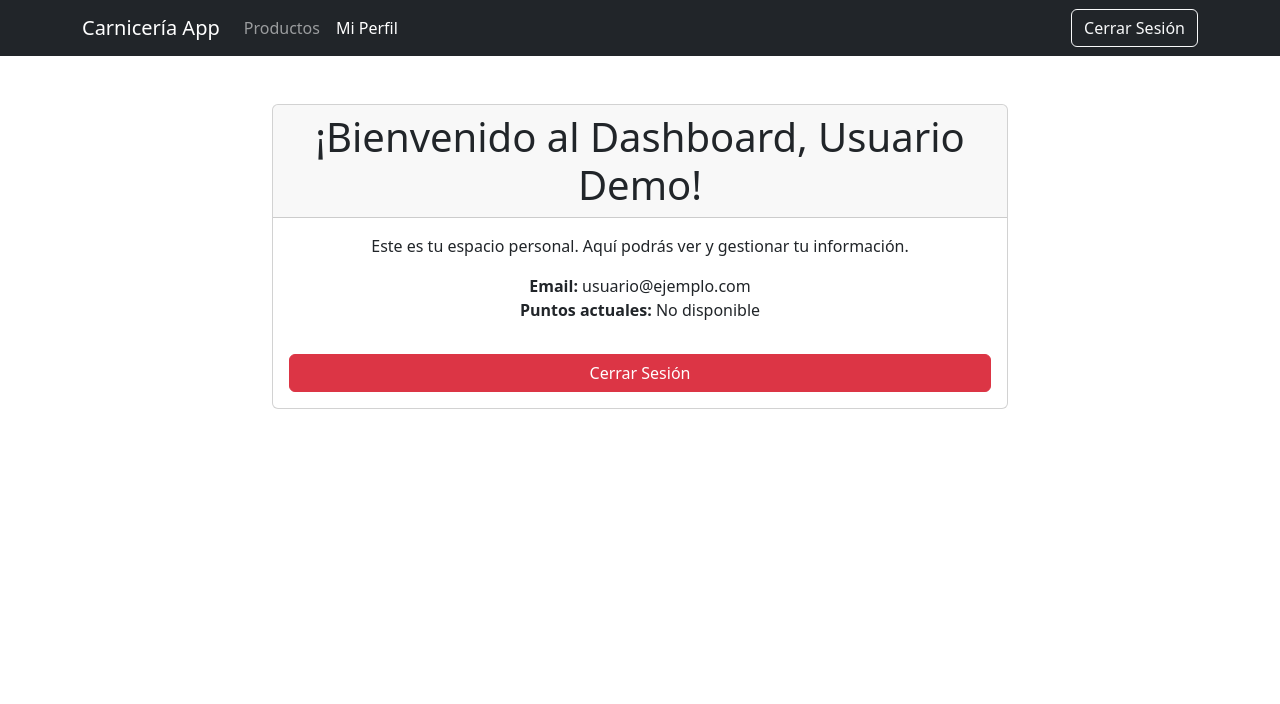
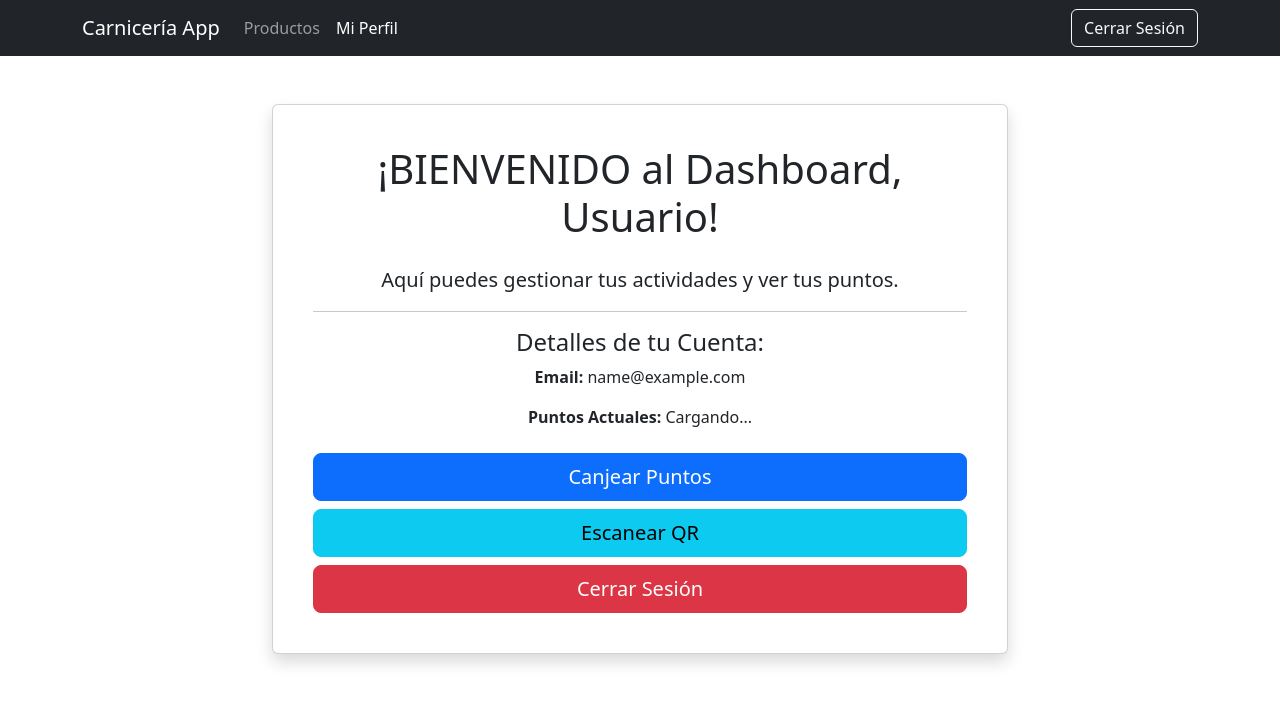
Before and after one commit to usuariopablodaniel/carniceria-app, a React (Create React App) app in the folder frontend/: page /dashboard in a window 1280 px wide. Shown: the top 704 px of the page. Built offline with nearby package versions, Linux system fonts and the light colour scheme; sample sign-in values are in the browser's storage.

Commit message:
feat: Implementación completa de autenticación de usuarios y Google OAuth

```diff
--- a/frontend/src/context/AuthContext.js
+++ b/frontend/src/context/AuthContext.js
@@ -1,87 +1,98 @@
-import React, { createContext, useState, useEffect, useContext } from 'react';
-import { useNavigate } from 'react-router-dom';
+import React, { createContext, useContext, useState, useEffect } from 'react';
+import { useNavigate, useLocation } from 'react-router-dom';
 
-// 1. Crea el contexto
-export const AuthContext = createContext(null);
+const AuthContext = createContext();
 
-// 2. Crea el proveedor del contexto
 export const AuthProvider = ({ children }) => {
-  // Estados para la autenticación
-  const [isAuthenticated, setIsAuthenticated] = useState(() => {
-    // Inicializa el estado de autenticación verificando si hay un token en localStorage
-    return localStorage.getItem('token') ? true : false;
-  });
-  const [token, setToken] = useState(localStorage.getItem('token') || null);
-  const [user, setUser] = useState(null); // Almacena los datos del usuario (email, nombre, etc.)
+  const [user, setUser] = useState(null);
+  const [token, setToken] = useState(null);
+  const [isAuthenticated, setIsAuthenticated] = useState(false);
+  const navigate = useNavigate();
+  const location = useLocation();
 
-  // Hook para la navegación programática
-  const navigate = useNavigate();
+  const login = (newToken, userData) => {
+    console.log("--- Función login del AuthContext iniciada ---");
+    setToken(newToken);
+    setUser(userData);
+    setIsAuthenticated(true);
+    localStorage.setItem('token', newToken);
+    localStorage.setItem('user', JSON.stringify(userData));
+    console.log("✅ Todos los estados de login actualizados. Preparando redirección...");
+    console.log("--- Función login del AuthContext finalizada ---");
+  };
 
-  // Función para simular el login
-  const login = (jwtToken, userData = null) => {
-    console.log('--- Función login del AuthContext iniciada ---');
-    localStorage.setItem('token', jwtToken); // Guarda el token en localStorage
-    setToken(jwtToken); // Actualiza el estado del token
-    setIsAuthenticated(true); // Establece isAuthenticated a true
-    if (userData) {
-      setUser(userData); // Guarda los datos del usuario si se proporcionan
+  const logout = () => {
+    console.log("--- Función logout del AuthContext iniciada ---");
+    setToken(null);
+    setUser(null);
+    setIsAuthenticated(false);
+    localStorage.removeItem('token');
+    localStorage.removeItem('user');
+    console.log("--- Función logout del AuthContext finalizada ---");
+  };
+
+  // Efecto para inicializar el estado de autenticación desde localStorage o URL
+  useEffect(() => {
+    console.log("--- useEffect de AuthProvider iniciado ---");
+
+    const params = new URLSearchParams(location.search);
+    const urlToken = params.get('token');
+    const urlCliente = params.get('cliente');
+
+    // **PRIORIZAR SIEMPRE LOS PARÁMETROS DE LA URL SI EXISTEN (para Google OAuth)**
+    if (urlToken && urlCliente) {
+      try {
+        const parsedUrlCliente = JSON.parse(decodeURIComponent(urlCliente));
+
+        console.log("DEBUG: Procesando datos desde URL:", parsedUrlCliente); // DEBUG
+        login(urlToken, parsedUrlCliente); // Llama a la función login del contexto
+        console.log("✅ Sesión establecida desde parámetros de URL (Google OAuth).");
+
+        // Limpiar los parámetros de la URL para que no queden visibles o se reprocesen
+        navigate(location.pathname, { replace: true });
+        return; // ¡Importante! Termina aquí si se procesó la URL.
+
+      } catch (e) {
+        console.error("Error al procesar parámetros de URL (Google OAuth):", e);
+        // Opcional: Redirigir a login en caso de error de procesamiento
+        // navigate('/login', { replace: true });
+      }
     }
 
-    console.log('✅ Todos los estados de login actualizados. Preparando redirección...');
-    try {
-      navigate('/dashboard'); // Redirige al dashboard después del login
-      console.log('✅ Redirección a /dashboard ejecutada con éxito.');
-    } catch (error) {
-      console.error('❌ Error al intentar redirigir con navigate:', error);
+    // Si no hay parámetros en la URL, intentar cargar desde localStorage
+    const storedToken = localStorage.getItem('token');
+    const storedUser = localStorage.getItem('user');
+
+    if (storedToken && storedUser) {
+      try {
+        const parsedUser = JSON.parse(storedUser);
+        setToken(storedToken);
+        setUser(parsedUser);
+        setIsAuthenticated(true);
+        console.log("✅ Sesión restaurada desde localStorage.");
+      } catch (e) {
+        console.error("Error al parsear usuario de localStorage:", e);
+        localStorage.removeItem('token');
+        localStorage.removeItem('user');
+      }
     }
+    console.log("--- useEffect de AuthProvider finalizado ---");
+  }, [location.search]); // Dependencia de location.search para que se re-ejecute si la URL cambia
 
-    console.log('--- Función login del AuthContext finalizada ---');
-  };
+  // Si isAuthenticated es true y la URL no es /dashboard, redirigir al dashboard.
+  // Esto puede ser útil si el usuario está logueado pero intenta ir a /login o /register directamente.
+  useEffect(() => {
+    if (isAuthenticated && location.pathname === '/login') { // Solo si está logueado y en /login
+        navigate('/dashboard', { replace: true });
+    }
+  }, [isAuthenticated, location.pathname, navigate]);
 
-  // Función para simular el logout
-  const logout = () => {
-    console.log('--- Función logout del AuthContext iniciada ---');
-    localStorage.removeItem('token'); // Elimina el token de localStorage
-    setToken(null); // Limpia el estado del token
-    setIsAuthenticated(false); // Establece isAuthenticated a false
-    setUser(null); // Limpia los datos del usuario
-    navigate('/login'); // Redirige a la página de login
-    console.log('--- Función logout del AuthContext finalizada ---');
-  };
 
-  // Efecto para simular la carga de datos del usuario si ya hay un token
-  useEffect(() => {
-    if (token && !user) {
-      // Esta parte simula la obtención de datos del usuario si hay un token.
-      // En un entorno real, aquí harías una llamada a tu backend para obtener los datos
-      // del usuario usando el token, y luego los establecerías con setUser().
-      setUser({ email: 'usuario@ejemplo.com', name: 'Usuario Demo' });
-    }
-  }, [token, user]); // Se ejecuta cuando token o user cambian
-
-  // El valor que se proveerá a los componentes que consuman este contexto
-  const authContextValue = {
-    isAuthenticated,
-    token,
-    user,
-    login,
-    logout,
-  };
-
-  // Retorna el proveedor del contexto, envolviendo a los componentes hijos
   return (
-    <AuthContext.Provider value={authContextValue}>
+    <AuthContext.Provider value={{ user, token, isAuthenticated, login, logout }}>
       {children}
     </AuthContext.Provider>
   );
 };
 
-// Hook personalizado para consumir el contexto de autenticación de manera fácil
-export const useAuth = () => {
-  const context = useContext(AuthContext);
-  if (!context) {
-    // Si useAuth se usa fuera de un AuthProvider, lanza un error
-    throw new Error('useAuth must be used within an AuthProvider');
-  }
-  return context;
-};
+export const useAuth = () => useContext(AuthContext);
--- a/frontend/src/pages/DashboardPage.js
+++ b/frontend/src/pages/DashboardPage.js
@@ -1,25 +1,33 @@
-import React from 'react';
-import { useAuth } from '../context/AuthContext'; // Importamos el hook useAuth
-import { Button, Container, Row, Col, Card } from 'react-bootstrap'; // Componentes de Bootstrap
+import React, { useEffect } from 'react';
+import { Container, Row, Col, Card, Button } from 'react-bootstrap';
+import { useAuth } from '../context/AuthContext'; // Importa useAuth
+import { useNavigate } from 'react-router-dom'; // Importa useNavigate
 
 const DashboardPage = () => {
-  // Obtenemos los datos del usuario y la función de logout directamente del AuthContext
-  const { user, logout, isAuthenticated } = useAuth(); // Añadimos isAuthenticated para una doble verificación
+  const { user, logout } = useAuth(); // Obtén el objeto user y la función logout del contexto
+  const navigate = useNavigate();
 
-  // Esta condición es una doble capa de seguridad, aunque PrivateRoute ya debería manejar esto
-  if (!isAuthenticated || !user) {
-    // En una app real, aquí podrías redirigir o mostrar un mensaje de error si el AuthContext no tiene el usuario
-    // Pero PrivateRoute ya debería haber redirigido si no estaba autenticado.
-    // Si el usuario no está, simplemente no se muestra el contenido o se muestra un cargando.
-    // Podríamos redirigir aquí también, pero PrivateRoute ya lo hace.
+  console.log("Contenido del objeto 'user' en DashboardPage:", user);
+
+  // Puedes usar un estado local para la información del usuario si necesitas mutarla
+  // const [currentUser, setCurrentUser] = useState(user);
+
+  useEffect(() => {
+    // Si necesitas hacer algo cuando el componente se monta o cuando 'user' cambia
+    // Por ejemplo, cargar datos adicionales del usuario si no están en el contexto
+  }, [user]);
+
+  const handleLogout = () => {
+    logout(); // Llama a la función de logout del contexto
+    navigate('/login'); // Redirige al usuario a la página de login
+  };
+
+  if (!user) {
+    // Puedes mostrar un spinner de carga o redirigir si el usuario no está logueado
     return (
-      <Container className="mt-5">
-        <Row className="justify-content-md-center">
-          <Col md={6}>
-            <p>Cargando perfil del usuario o usuario no disponible...</p>
-            <p>Si esto persiste, por favor, intenta iniciar sesión de nuevo.</p>
-          </Col>
-        </Row>
+      <Container className="mt-5 text-center">
+        <p>Cargando información del usuario...</p>
+        <Button onClick={() => navigate('/login')}>Ir a Iniciar Sesión</Button>
       </Container>
     );
   }
@@ -28,20 +36,30 @@ const DashboardPage = () => {
     <Container className="mt-5">
       <Row className="justify-content-md-center">
         <Col md={8}>
-          <Card>
-            <Card.Header as="h1" className="text-center">¡Bienvenido al Dashboard, {user.name}!</Card.Header>
+          <Card className="p-4 shadow">
             <Card.Body>
-              <Card.Text>
-                Este es tu espacio personal. Aquí podrás ver y gestionar tu información.
-              </Card.Text>
-              <ul className="list-unstyled">
-                <li><strong>Email:</strong> {user.email}</li>
-                {/* Si tu simulación de usuario no tiene puntos, puedes omitir esta línea */}
-                <li><strong>Puntos actuales:</strong> {user.puntos_actuales || 'No disponible'}</li>
-                {/* Puedes añadir más datos del usuario aquí si los tiene tu objeto 'simulatedUserData' */}
-              </ul>
+              <h1 className="text-center mb-4">¡BIENVENIDO al Dashboard, {user.nombre || 'Usuario'}!</h1>
+              <p className="lead text-center">Aquí puedes gestionar tus actividades y ver tus puntos.</p>
+
+              <hr />
+
+              <div className="mb-4">
+                <h4>Detalles de tu Cuenta:</h4>
+                <p><strong>Email:</strong> {user.email}</p>
+                {/* Asumiendo que tu objeto 'user' tiene una propiedad 'puntos_actuales' */}
+                <p><strong>Puntos Actuales:</strong> {user.puntos_actuales !== undefined ? user.puntos_actuales : 'Cargando...'}</p>
+                {/* Puedes añadir más detalles del usuario si tu objeto 'user' los tiene (ej. teléfono) */}
+                {user.telefono && <p><strong>Teléfono:</strong> {user.telefono}</p>}
+              </div>
+
               <div className="d-grid gap-2">
-                <Button variant="danger" onClick={logout} className="mt-3">
+                <Button variant="primary" size="lg" onClick={() => alert('Funcionalidad de Canjear Puntos pendiente')}>
+                  Canjear Puntos
+                </Button>
+                <Button variant="info" size="lg" onClick={() => alert('Funcionalidad de Escanear QR pendiente')}>
+                  Escanear QR
+                </Button>
+                <Button variant="danger" size="lg" onClick={handleLogout}>
                   Cerrar Sesión
                 </Button>
               </div>
```
Also changed, not shown: 2 other files (tests, documents, lock files or other folders).
